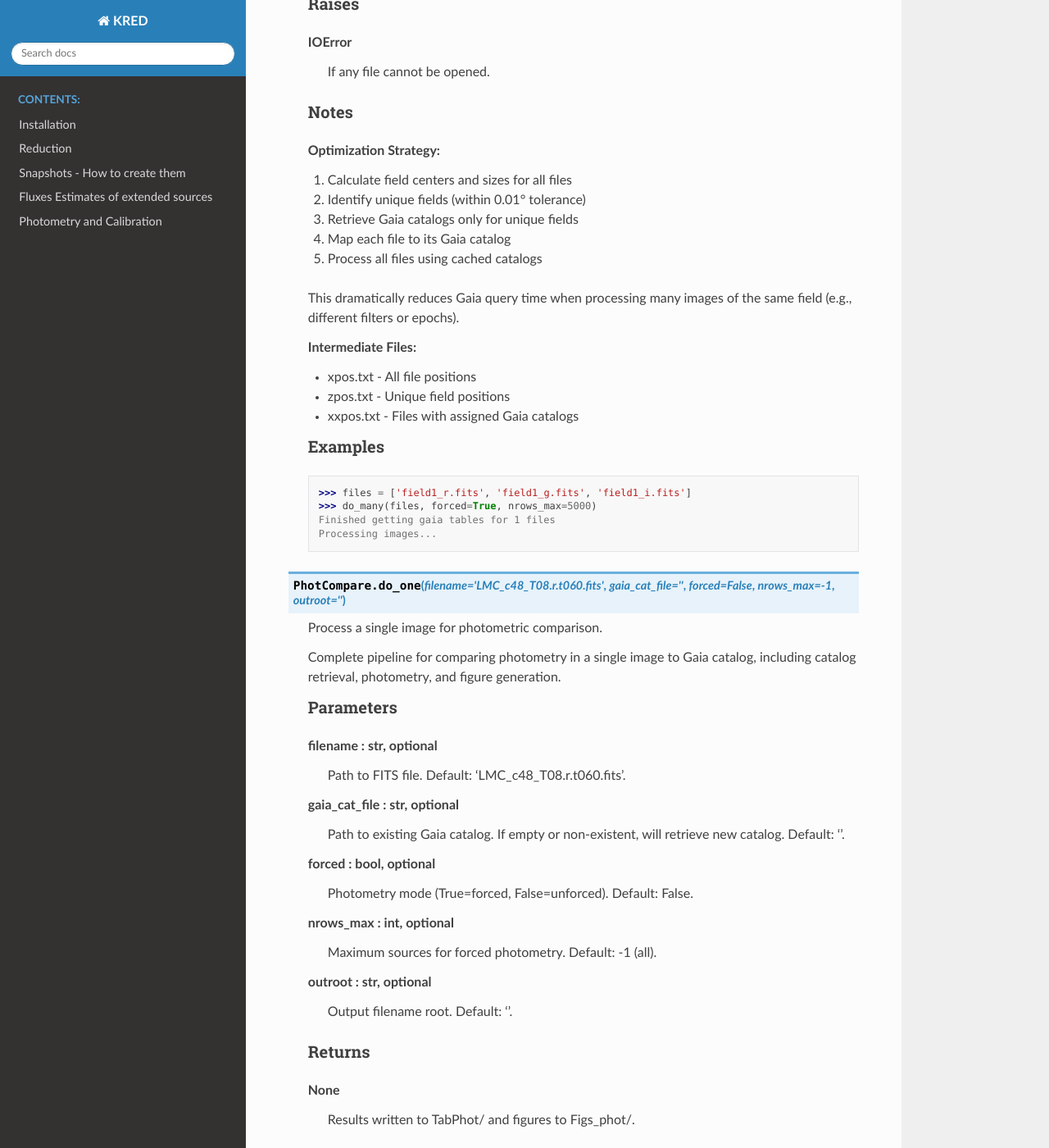
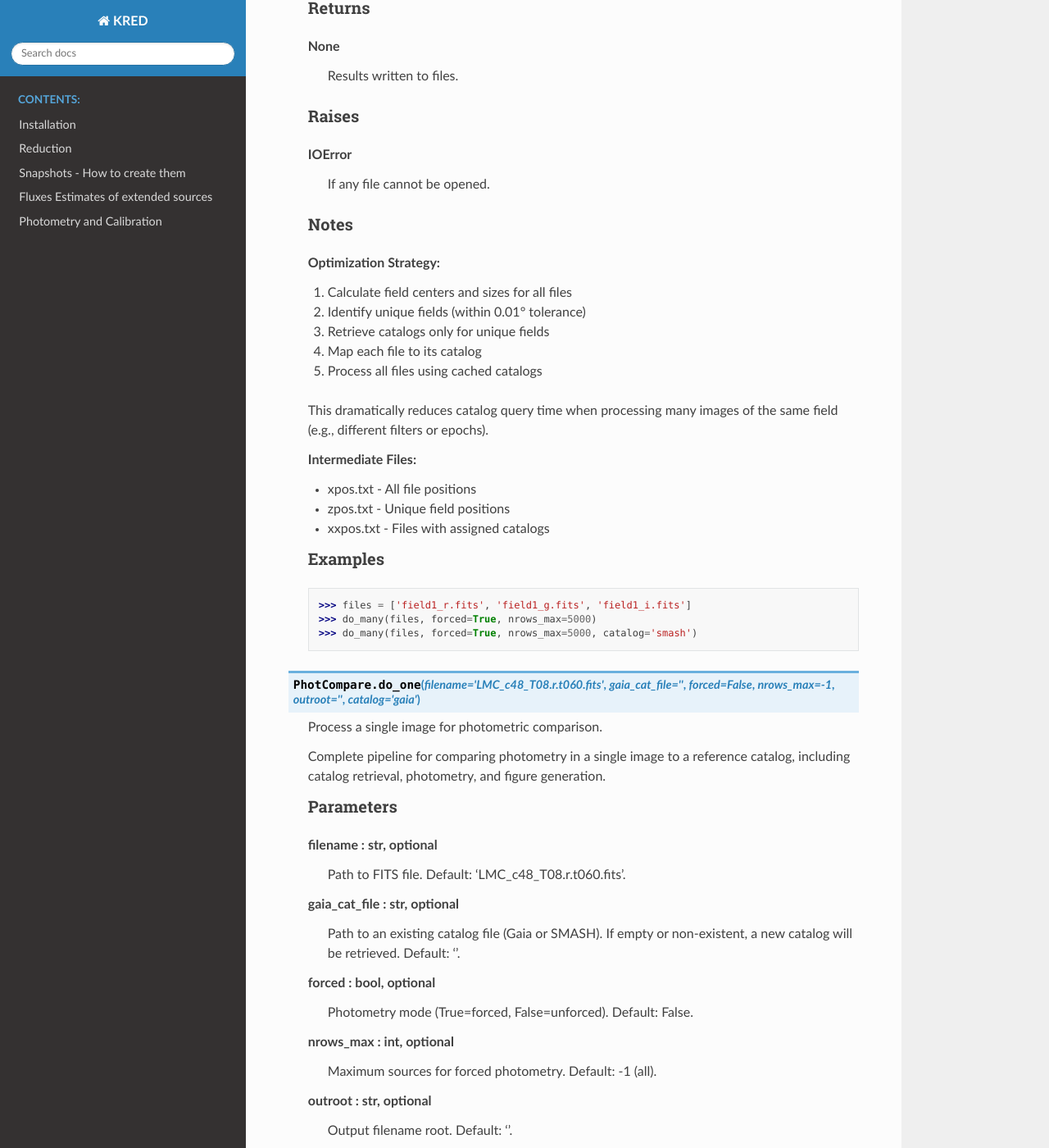
Before and after one commit to kslong/kred, a Sphinx documentation site: the page built from docs/source/api/PhotCompare/index.rst, in a window 1280 px wide and 1400 px high, scrolled down 5513 px. Shown: the whole window at 82% size. Built offline with Sphinx 7.4.7 and the Read the Docs theme 3.1.0, drawn with Linux system fonts in a browser that asks for light colours; some of the changed text lies outside the part shown.

Commit message:
Add SMASH catalog support to PhotCompare; unify MefPhot aperture defaults
PhotCompare now accepts -cat gaia|smash (mirroring MefPhot), threading the
catalog choice through do_one, do_many, do_dir, and steer.

MefPhot internal function defaults (do_forced_photometry, do_one, do_many)
unified with CLI defaults: rstar=6, b_in=8, b_out=12.

Sphinx docs updated accordingly: function signatures, parameter descriptions,
CLI usage blocks, workflow diagram, and the "Using SMASH" section in
photometry.rst now covers PhotCompare as well as MefPhot.

Co-Authored-By: Claude Sonnet 4.6 <noreply@anthropic.com>

```diff
--- a/docs/source/api/PhotCompare/index.rst
+++ b/docs/source/api/PhotCompare/index.rst
@@ -15,7 +15,7 @@ PhotCompare
    ::
 
        PhotCompare.py [-h] [-dir DIRNAME] [-nmax N] [-forced] [-unforced]
-                      [-gcat FILE] [-out NAME] file1 file2 ...
+                      [-cat gaia|smash] [-gcat FILE] [-out NAME] file1 file2 ...
 
    **Operating Modes:**
 
@@ -37,19 +37,23 @@ PhotCompare
 
    -nmax N
        Limit the number of positions used for forced photometry from the
-       Gaia catalog. If nmax < 0, all positions are processed. Default: 30000.
+       reference catalog. If nmax < 0, all positions are processed. Default: 30000.
 
    -forced
-       Use forced photometry (default mode). Performs photometry at Gaia
+       Use forced photometry (default mode). Performs photometry at reference
        catalog positions.
 
    -unforced
-       Search for sources in the image, then cross-match positions to Gaia.
-       This is a diagnostic mode useful for checking relative astrometry
-       between Gaia and our images.
+       Search for sources in the image, then cross-match positions to the
+       reference catalog. Diagnostic mode useful for checking astrometry.
+
+   -cat gaia|smash
+       Reference catalog for source positions (default: gaia).
+       Use ``smash`` for Magellanic Cloud fields to calibrate against the
+       DECam-native SMASH DR2 photometric system.
 
    -gcat FILE
-       Use specified Gaia catalog file instead of auto-generating
+       Use specified catalog file instead of auto-generating
 
    -out NAME
        Specify output root name for results
@@ -108,11 +112,11 @@ PhotCompare
    Notes
    -----
 
-   The most time-consuming operation is Gaia catalog retrieval. To optimize:
+   The most time-consuming operation is catalog retrieval. To optimize:
 
    * Catalogs are cached and reused when processing multiple files with the
      same field center and size
-   * Cached catalogs are stored in a ``GAIA/`` subdirectory
+   * Cached Gaia catalogs are stored in a ``GAIA/`` subdirectory
    * If all files cover the same region, retrieval happens only once
 
    The xmatch output files written to ``TabPhot/`` are the primary input for
@@ -137,6 +141,10 @@ PhotCompare
        Handle photutils >= 2.x returning shaped arrays from
        ``ApertureStats.fwhm`` and ``ApertureStats.eccentricity``; use
        ``.flat[0]`` instead of ``float()`` conversion.
+
+   260502 ksl
+       Added SMASH DR2 as an alternative reference catalog (-cat smash).
+       All catalog-retrieval functions now accept a ``catalog`` parameter.
 
    Author
    ------
@@ -181,12 +189,12 @@ Module Contents
    :value: ''
 
 
-.. py:function:: do_dir(xdir='DECam_SWARP2/LMC_c37/T16', nrows_max=30000, forced=True)
+.. py:function:: do_dir(xdir='DECam_SWARP2/LMC_c37/T16', nrows_max=30000, forced=True, catalog='gaia')
 
    Process all images in a directory and subdirectories.
 
    Recursively finds all FITS files in a directory tree and processes
-   them with optimized Gaia catalog retrieval.
+   them with optimized catalog retrieval.
 
    Parameters
    ----------
@@ -196,6 +204,8 @@ Module Contents
        Maximum sources for forced photometry. Default: 30000.
    forced : bool, optional
        Photometry mode. Default: True.
+   catalog : str, optional
+       Reference catalog to use: ``'gaia'`` (default) or ``'smash'``.
 
    Returns
    -------
@@ -205,17 +215,14 @@ Module Contents
    Notes
    -----
    Uses ImageSum.table_create() to recursively find all FITS files.
-   Then calls do_many() to process with optimized Gaia catalog caching.
+   Then calls do_many() to process with optimized catalog caching.
 
    This is the recommended approach for processing large datasets where
    multiple images cover the same fields.
 
    Examples
    --------
-   >>> do_dir('DECamSWARP2/SMC_c01', nrows_max=20000, forced=True)
-   Starting 145 files
-   Finished getting gaia tables for 12 files
-   Processing images...
+   >>> do_dir('DECamSWARP2/SMC_c01', nrows_max=20000, forced=True, catalog='smash')
 
 
 .. py:function:: do_fig(xtab, outroot='')
@@ -350,12 +357,12 @@ Module Contents
    >>> print(f"Measured {len(phot)} sources")
 
 
-.. py:function:: do_many(filenames=['LMC_c48_T08.r.t060.fits'], gaia_cat_file='', forced=True, nrows_max=10000, outroot='')
+.. py:function:: do_many(filenames=['LMC_c48_T08.r.t060.fits'], gaia_cat_file='', forced=True, nrows_max=10000, outroot='', catalog='gaia')
 
-   Process multiple images with optimized Gaia catalog retrieval.
+   Process multiple images with optimized catalog retrieval.
 
    Efficiently processes multiple images by identifying unique field
-   positions and reusing Gaia catalogs for overlapping fields.
+   positions and reusing catalogs for overlapping fields.
 
    Parameters
    ----------
@@ -369,6 +376,9 @@ Module Contents
        Maximum sources for forced photometry. Default: 10000.
    outroot : str, optional
        Output filename root. Default: ''.
+   catalog : str, optional
+       Reference catalog to use: ``'gaia'`` (default) or ``'smash'``.
+       SMASH is only available over the Magellanic Cloud footprint.
 
    Returns
    -------
@@ -386,47 +396,50 @@ Module Contents
 
    1. Calculate field centers and sizes for all files
    2. Identify unique fields (within 0.01° tolerance)
-   3. Retrieve Gaia catalogs only for unique fields
-   4. Map each file to its Gaia catalog
+   3. Retrieve catalogs only for unique fields
+   4. Map each file to its catalog
    5. Process all files using cached catalogs
 
-   This dramatically reduces Gaia query time when processing many images
+   This dramatically reduces catalog query time when processing many images
    of the same field (e.g., different filters or epochs).
 
    **Intermediate Files:**
 
    * xpos.txt - All file positions
    * zpos.txt - Unique field positions
-   * xxpos.txt - Files with assigned Gaia catalogs
+   * xxpos.txt - Files with assigned catalogs
 
    Examples
    --------
    >>> files = ['field1_r.fits', 'field1_g.fits', 'field1_i.fits']
    >>> do_many(files, forced=True, nrows_max=5000)
-   Finished getting gaia tables for 1 files
-   Processing images...
+   >>> do_many(files, forced=True, nrows_max=5000, catalog='smash')
 
 
-.. py:function:: do_one(filename='LMC_c48_T08.r.t060.fits', gaia_cat_file='', forced=False, nrows_max=-1, outroot='')
+.. py:function:: do_one(filename='LMC_c48_T08.r.t060.fits', gaia_cat_file='', forced=False, nrows_max=-1, outroot='', catalog='gaia')
 
    Process a single image for photometric comparison.
 
-   Complete pipeline for comparing photometry in a single image to Gaia
-   catalog, including catalog retrieval, photometry, and figure generation.
+   Complete pipeline for comparing photometry in a single image to a
+   reference catalog, including catalog retrieval, photometry, and figure
+   generation.
 
    Parameters
    ----------
    filename : str, optional
        Path to FITS file. Default: 'LMC_c48_T08.r.t060.fits'.
    gaia_cat_file : str, optional
-       Path to existing Gaia catalog. If empty or non-existent, will
-       retrieve new catalog. Default: ''.
+       Path to an existing catalog file (Gaia or SMASH). If empty or
+       non-existent, a new catalog will be retrieved. Default: ''.
    forced : bool, optional
        Photometry mode (True=forced, False=unforced). Default: False.
    nrows_max : int, optional
        Maximum sources for forced photometry. Default: -1 (all).
    outroot : str, optional
        Output filename root. Default: ''.
+   catalog : str, optional
+       Reference catalog to use: ``'gaia'`` (default) or ``'smash'``.
+       SMASH is only available over the Magellanic Cloud footprint.
 
    Returns
    -------
@@ -440,20 +453,17 @@ Module Contents
 
    Notes
    -----
-   **Gaia Catalog Handling:**
+   **Catalog Handling:**
 
-   * If gaia_cat_file exists: uses it
-   * Otherwise: calculates field center/size and retrieves new catalog
+   * If gaia_cat_file exists: uses it directly regardless of ``catalog``
+   * Otherwise: calculates field center/size and retrieves a new catalog
 
    Catalog is cached for reuse in subsequent calls with the same field.
 
    Examples
    --------
-   >>> # Use existing Gaia catalog
    >>> do_one('image.fits', gaia_cat_file='gaia.fits', forced=True)
-
-   >>> # Auto-retrieve Gaia catalog
-   >>> do_one('image.fits', forced=True, nrows_max=5000)
+   >>> do_one('image.fits', forced=True, nrows_max=5000, catalog='smash')
 
 
 .. py:function:: do_xphot(filename, gaia_file, forced, nrows_max, outroot)
@@ -742,7 +752,7 @@ Module Contents
    Parse command-line arguments and run PhotCompare.
 
    Usage: PhotCompare.py [-h] [-dir DIRNAME] [-nmax N] [-forced] [-unforced]
-                         [-gcat FILE] [-out NAME] file1 file2 ...
+                         [-cat gaia|smash] [-gcat FILE] [-out NAME] file1 file2 ...
 
 
 .. py:function:: unique_rows_within_tol(tab, tol=0.01)
```
Also changed, not shown: docs/source/api/MefPhot/index.rst (added, +590 -0 lines), docs/source/photometry.rst (+20 -8 lines), 2 other files.
